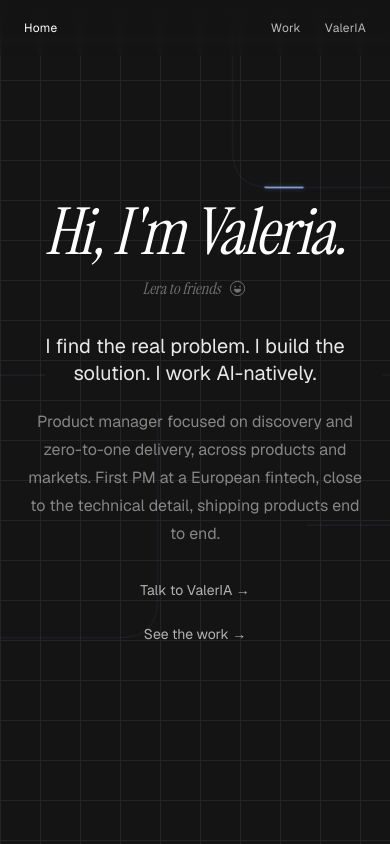
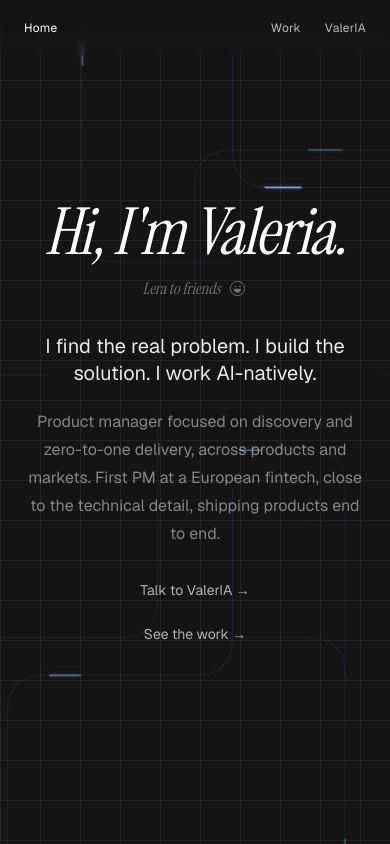
Before and after one commit to valgreco/portfolio-, a Next.js app: page / in a window 390 px wide. Shown: the top 844 px of the page. Built offline with nearby package versions, Linux system fonts and the light colour scheme.

Commit message:
Grid flow: more paths spread across field + centre strip (responsive), varied speed and brightness for depth

```diff
--- a/components/GridFlow.tsx
+++ b/components/GridFlow.tsx
@@ -1,14 +1,30 @@
 "use client";
 
-// Decorative background: faint grid-aligned paths with an even streak of light
-// travelling along each one. Sits behind all content.
-const PATHS: { d: string; dur: number; delay: number }[] = [
-  { d: "M-40 120 H200 Q240 120 240 160 V360 Q240 400 280 400 H560", dur: 9, delay: 0 },
-  { d: "M1480 240 H1160 Q1120 240 1120 280 V520 Q1120 560 1080 560 H840", dur: 11, delay: 2 },
-  { d: "M-40 640 H120 Q160 640 160 600 V320 Q160 280 200 280 H440 Q480 280 480 320 V520", dur: 12, delay: 1 },
-  { d: "M760 -40 V160 Q760 200 800 200 H1000 Q1040 200 1040 240 V440", dur: 10, delay: 3 },
-  { d: "M1480 720 H1240 Q1200 720 1200 680 V440 Q1200 400 1160 400 H920", dur: 13, delay: 1.5 },
-  { d: "M360 940 V720 Q360 680 400 680 H640 Q680 680 680 640 V440", dur: 11, delay: 4 },
+// Decorative background: faint grid-aligned paths, each with an even streak of
+// light travelling along it. Paths are spread across the whole field (and the
+// centre strip, which is what stays visible on narrow screens) with varied
+// speed and brightness for depth. Sits behind all content.
+type Flow = { d: string; dur: number; delay: number; op: number; w: number };
+
+const PATHS: Flow[] = [
+  // left region
+  { d: "M-40 120 H200 Q240 120 240 160 V360 Q240 400 280 400 H560", dur: 9, delay: 0, op: 0.9, w: 1.6 },
+  { d: "M-40 640 H120 Q160 640 160 600 V320 Q160 280 200 280 H440 Q480 280 480 320 V520", dur: 12, delay: 1, op: 0.55, w: 1.3 },
+  { d: "M-40 820 H320 Q360 820 360 780 V560", dur: 10.5, delay: 3.5, op: 0.7, w: 1.4 },
+  // centre strip (visible on mobile)
+  { d: "M760 -40 V160 Q760 200 800 200 H1000 Q1040 200 1040 240 V440", dur: 10, delay: 3, op: 0.9, w: 1.6 },
+  { d: "M600 -40 V240 Q600 280 640 280 H760", dur: 8.5, delay: 5, op: 0.5, w: 1.2 },
+  { d: "M520 940 V760 Q520 720 560 720 H720 Q760 720 760 680 V520", dur: 11.5, delay: 2, op: 0.7, w: 1.4 },
+  { d: "M880 940 V720 Q880 680 840 680 H720", dur: 9.5, delay: 6, op: 0.55, w: 1.3 },
+  { d: "M680 480 H840 Q880 480 880 520 V720", dur: 10, delay: 4.5, op: 0.6, w: 1.3 },
+  // right region
+  { d: "M1480 240 H1160 Q1120 240 1120 280 V520 Q1120 560 1080 560 H840", dur: 11, delay: 2, op: 0.9, w: 1.6 },
+  { d: "M1480 720 H1240 Q1200 720 1200 680 V440 Q1200 400 1160 400 H920", dur: 13, delay: 1.5, op: 0.6, w: 1.3 },
+  { d: "M1480 440 H1320 Q1280 440 1280 400 V160", dur: 9, delay: 5.5, op: 0.7, w: 1.4 },
+  { d: "M1480 860 H1200 Q1160 860 1160 820 V600", dur: 12.5, delay: 3, op: 0.5, w: 1.2 },
+  // long sweepers
+  { d: "M360 940 V720 Q360 680 400 680 H640 Q680 680 680 640 V440", dur: 11, delay: 4, op: 0.75, w: 1.5 },
+  { d: "M1040 -40 V120 Q1040 160 1000 160 H760 Q720 160 720 200 V360", dur: 12, delay: 0.5, op: 0.5, w: 1.2 },
 ];
 
 export default function GridFlow() {
@@ -21,17 +37,17 @@ export default function GridFlow() {
         {PATHS.map((p, i) => (
           <g key={i}>
             {/* faint static track */}
-            <path d={p.d} stroke="rgba(130,160,255,0.10)" strokeWidth="1.2" strokeLinecap="round" />
+            <path d={p.d} stroke="rgba(130,160,255,0.09)" strokeWidth="1.1" strokeLinecap="round" />
             {/* even streak of light travelling the line */}
             <path
               d={p.d}
-              stroke="rgba(165,195,255,0.9)"
-              strokeWidth="1.6"
+              stroke={`rgba(165,195,255,${p.op})`}
+              strokeWidth={p.w}
               strokeLinecap="round"
               pathLength={1000}
               style={{
-                strokeDasharray: "55 945",
-                filter: "drop-shadow(0 0 3px rgba(120,160,255,0.55))",
+                strokeDasharray: "52 948",
+                filter: "drop-shadow(0 0 3px rgba(120,160,255,0.5))",
                 animation: `grid-flow ${p.dur}s linear ${p.delay}s infinite`,
               }}
             />
```
